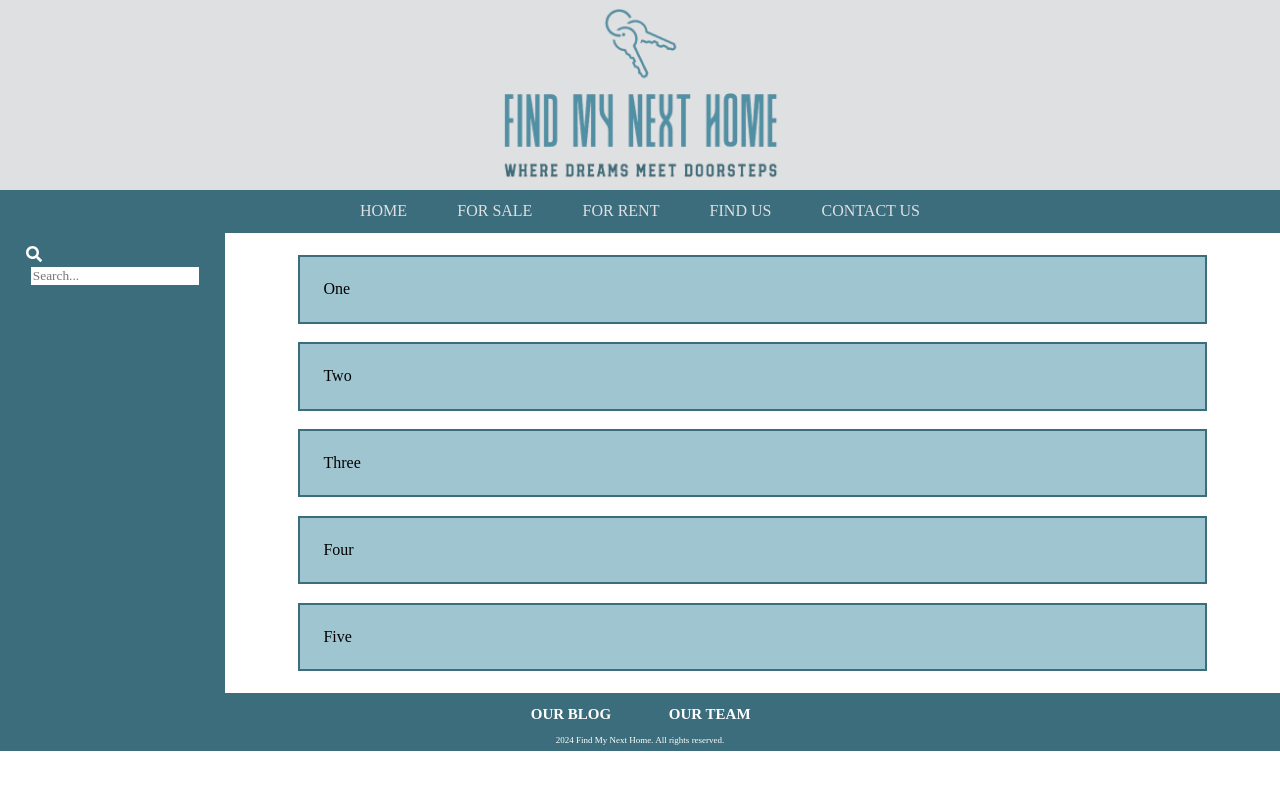
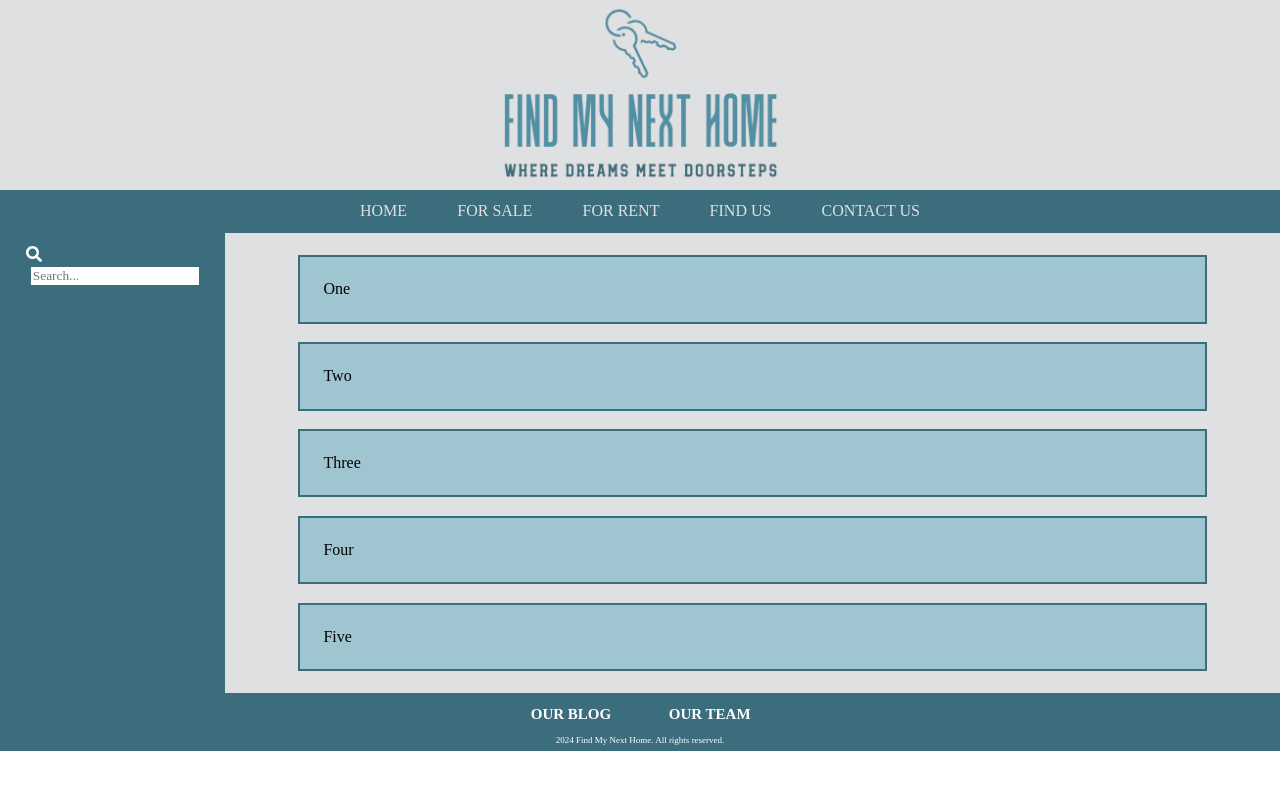
Before and after one commit to samjaygill/findmynexthome_client, a React (Create React App) app: page /blog in a window 1280 px wide. Shown: the top 790 px of the page. Built offline with nearby package versions, Linux system fonts and the light colour scheme; no server answers.

Commit message:
updated bc for blog

```diff
--- a/src/components/css/ForRent.css
+++ b/src/components/css/ForRent.css
@@ -2,7 +2,6 @@
   display: flex;
   min-height: 58vh;
   background-color: #dfe0e2;
-
 }
 .forrent-cards {
   padding: 2.5% 5% 5% 5%;
--- a/src/components/css/OurBlog.css
+++ b/src/components/css/OurBlog.css
@@ -1,6 +1,8 @@
 .blog-container {
   display: flex;
   width: 100%;
+  background-color: #dfe0e2;
+
 }
 .blog-card1 {
   /* width: 30%; */
```
